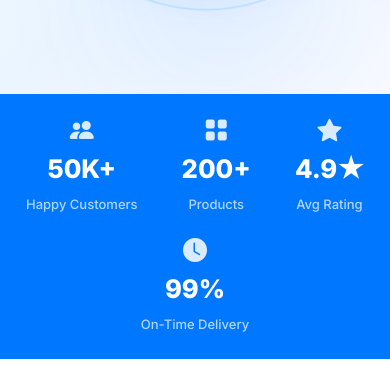
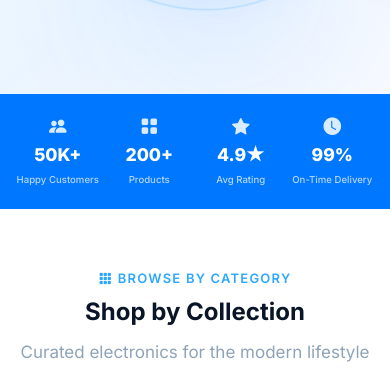
Before and after one commit to subhan2108/PathanGadget, a React (Vite) app: page / in a window 390 px wide. Shown: the part 872-1257 px from the top of the page. Built offline with nearby package versions, Linux system fonts and the light colour scheme; no server answers.

Commit message:
HomePage mobile stats row fix

```diff
--- a/src/pages/HomePage.css
+++ b/src/pages/HomePage.css
@@ -245,11 +245,10 @@
 }
 
 .stats-bar__inner {
-    display: flex;
-    justify-content: space-around;
-    align-items: center;
-    flex-wrap: wrap;
-    gap: 24px;
+    display: grid;
+    grid-template-columns: repeat(4, 1fr);
+    align-items: start;
+    gap: 16px;
 }
 
 .stat-item {
@@ -798,4 +797,21 @@
     .cta-banner__actions {
         justify-content: center;
     }
+
+    .stat-bi-icon {
+        font-size: 1.1rem;
+    }
+
+    .stat-value {
+        font-size: 1.1rem;
+    }
+
+    .stat-label {
+        font-size: 0.6rem;
+        line-height: 1.2;
+    }
+
+    .stats-bar__inner {
+        gap: 8px;
+    }
 }
```
